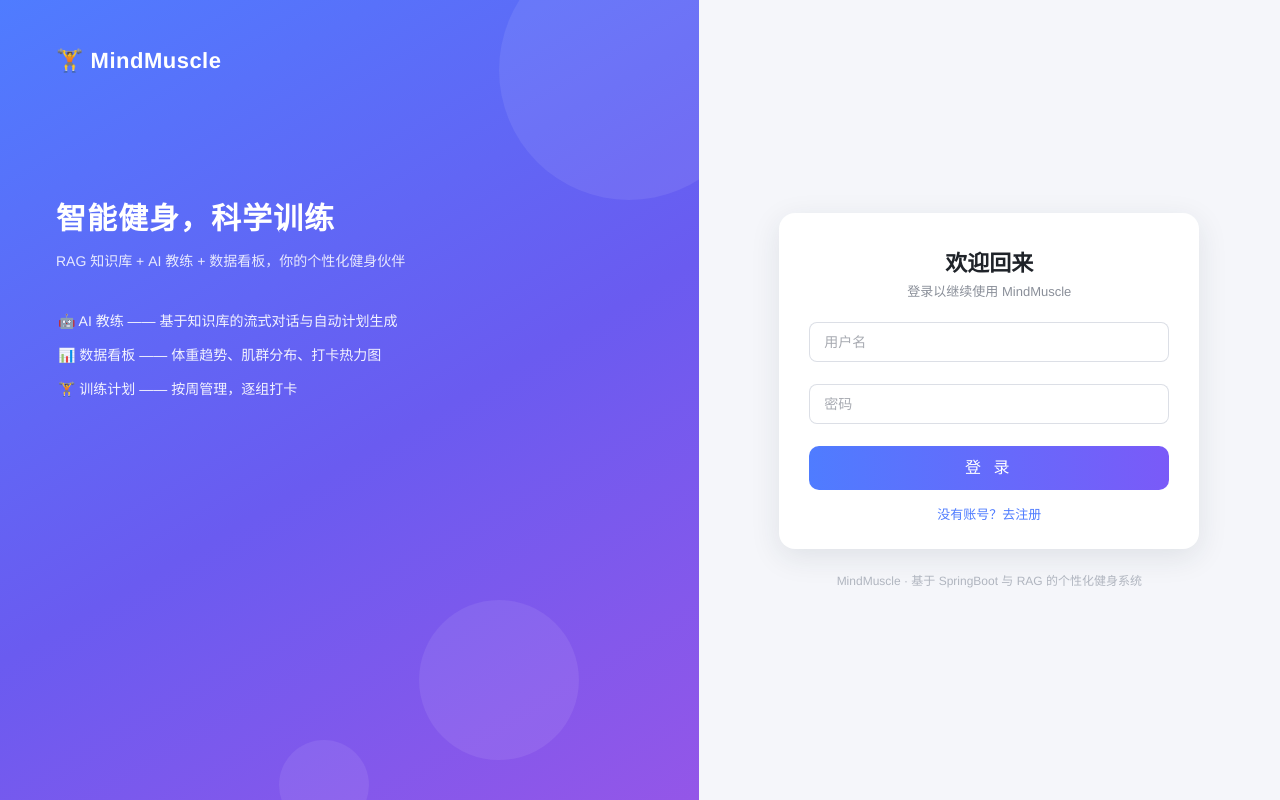
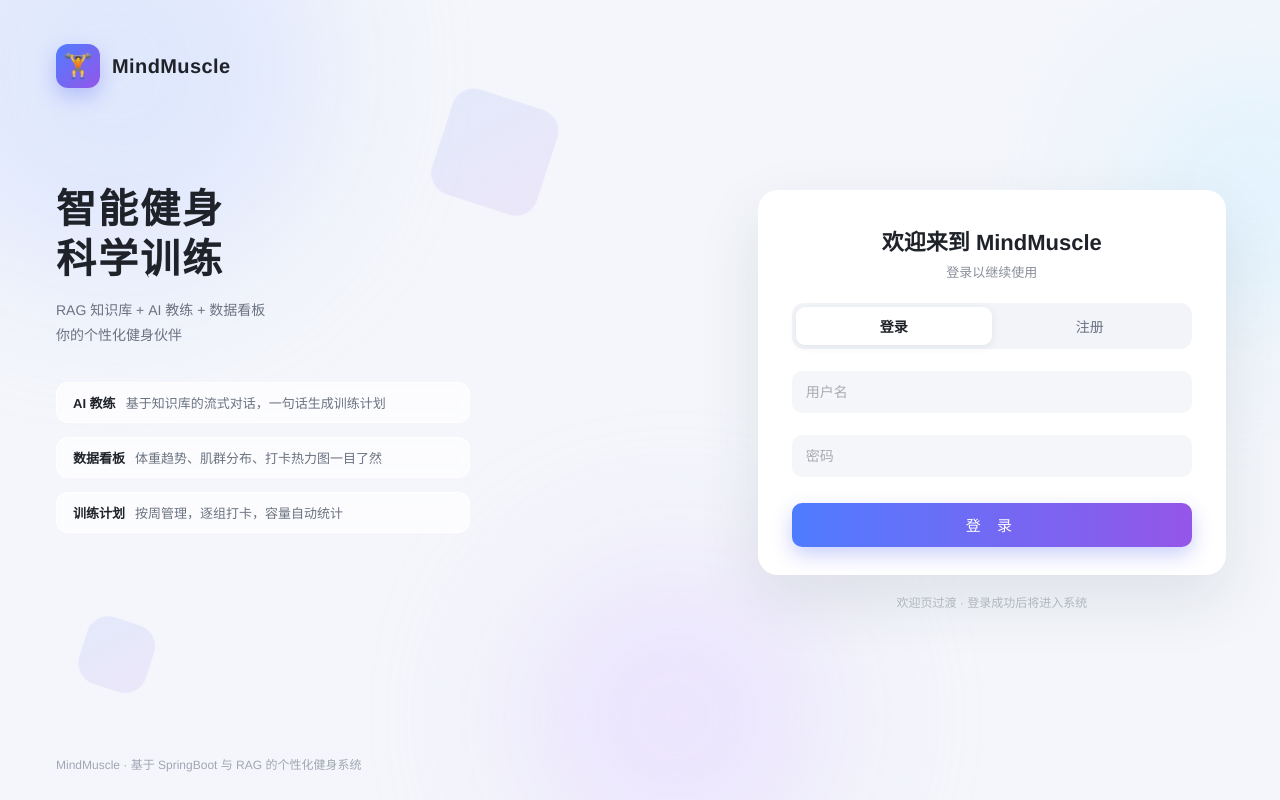
Before and after one commit to WJQ-malao/MindMuscle, a Vue app in the folder frontend/: page /login in a window 1280 px wide. Built offline with nearby package versions, Linux system fonts and the light colour scheme.

Commit message:
登录页浅色高级风改版(漂浮几何+品牌视觉+分段选项卡)+登录/注册成功欢迎过渡页(停留2s渐变进入系统)+系统页进入动画

```diff
--- a/frontend/src/layout/MainLayout.vue
+++ b/frontend/src/layout/MainLayout.vue
@@ -125,5 +125,9 @@ function onAvatarUpdated(url: string) {
   color: #fff; font-size: 14px; font-weight: 600;
   display: inline-flex; align-items: center; justify-content: center;
 }
-.main { background: #f5f6fa; padding: 20px; }
+.main { background: #f5f6fa; padding: 20px; animation: mmPageIn 0.5s ease both; }
+@keyframes mmPageIn {
+  from { opacity: 0; transform: translateY(14px); }
+  to { opacity: 1; transform: translateY(0); }
+}
 </style>
--- a/frontend/src/layout/MobileLayout.vue
+++ b/frontend/src/layout/MobileLayout.vue
@@ -43,6 +43,11 @@ const tabs = computed(() => (role === 'ADMIN' ? adminTabs : userTabs))
   background: #f5f6fa;
   display: flex;
   flex-direction: column;
+  animation: mmPageIn 0.5s ease both;
+}
+@keyframes mmPageIn {
+  from { opacity: 0; transform: translateY(14px); }
+  to { opacity: 1; transform: translateY(0); }
 }
 .page-content {
   flex: 1;
--- a/frontend/src/views/LoginView.vue
+++ b/frontend/src/views/LoginView.vue
@@ -1,29 +1,44 @@
 <template>
   <div class="login-page">
-    <!-- 左侧品牌面板（借鉴模板版式） -->
-    <aside class="brand-panel">
-      <div class="brand-logo">🏋️ MindMuscle</div>
-      <div class="brand-slogan">
-        <h1>智能健身，科学训练</h1>
-        <p>RAG 知识库 + AI 教练 + 数据看板，你的个性化健身伙伴</p>
+    <!-- 漂浮装饰 -->
+    <div class="shape s1" /><div class="shape s2" /><div class="shape s3" />
+    <div class="float-card fc1" /><div class="float-card fc2" />
+
+    <!-- 左侧品牌视觉 -->
+    <aside class="brand">
+      <div class="brand-head">
+        <div class="app-icon">🏋️</div>
+        <span class="brand-name">MindMuscle</span>
       </div>
-      <ul class="brand-features">
-        <li>🤖 AI 教练 —— 基于知识库的流式对话与自动计划生成</li>
-        <li>📊 数据看板 —— 体重趋势、肌群分布、打卡热力图</li>
-        <li>🏋️ 训练计划 —— 按周管理，逐组打卡</li>
-      </ul>
-      <div class="brand-circles"><i /><i /><i /></div>
+      <div class="brand-body">
+        <h1>智能健身<br />科学训练</h1>
+        <p>RAG 知识库 + AI 教练 + 数据看板<br />你的个性化健身伙伴</p>
+        <ul class="brand-points">
+          <li><b>AI 教练</b>基于知识库的流式对话，一句话生成训练计划</li>
+          <li><b>数据看板</b>体重趋势、肌群分布、打卡热力图一目了然</li>
+          <li><b>训练计划</b>按周管理，逐组打卡，容量自动统计</li>
+        </ul>
+      </div>
+      <div class="brand-foot">MindMuscle · 基于 SpringBoot 与 RAG 的个性化健身系统</div>
     </aside>
 
-    <!-- 右侧表单面板 -->
-    <main class="form-panel">
-      <el-card class="card" shadow="never">
-        <h2 class="card-title">{{ isRegister ? '创建账号' : '欢迎回来' }}</h2>
-        <p class="card-sub">{{ isRegister ? '两步完成注册，开始你的健身之旅' : '登录以继续使用 MindMuscle' }}</p>
+    <!-- 右侧登录卡片 -->
+    <main class="panel">
+      <div class="card">
+        <h2 class="card-title">欢迎来到 MindMuscle</h2>
+        <p class="card-sub">{{ isRegister ? '创建账号，开始你的健身之旅' : '登录以继续使用' }}</p>
+
+        <div class="tabs">
+          <button class="tab" :class="{ active: !isRegister }" @click="isRegister = false; step = 1">登录</button>
+          <button class="tab" :class="{ active: isRegister }" @click="isRegister = true; step = 1">注册</button>
+          <span class="tab-ink" :style="isRegister ? 'transform: translateX(100%)' : 'transform: translateX(0)'" />
+        </div>
+
         <el-steps v-if="isRegister" :active="step - 1" align-center finish-status="success" class="steps">
           <el-step title="账号信息" />
           <el-step title="身体数据" />
         </el-steps>
+
         <el-form :model="form" size="large" @keyup.enter="onSubmit">
           <template v-if="!isRegister || step === 1">
             <el-form-item>
@@ -52,19 +67,30 @@
               <el-input-number v-model="form.bodyFat" :min="1" :max="60" :precision="1" placeholder="体脂率 %（可选）" style="width: 100%" />
             </el-form-item>
           </template>
+
           <el-button v-if="isRegister && step === 2" style="width: 100%; margin-bottom: 10px" @click="step = 1">
             上一步
           </el-button>
-          <el-button class="submit-btn" type="primary" style="width: 100%" :loading="loading" @click="onSubmit">
+          <el-button class="submit" type="primary" style="width: 100%" :loading="loading" @click="onSubmit">
             {{ submitText }}
           </el-button>
-          <div class="switch" @click="toggleMode">
-            {{ isRegister ? '已有账号？去登录' : '没有账号？去注册' }}
-          </div>
         </el-form>
-      </el-card>
-      <div class="footer-tip">MindMuscle · 基于 SpringBoot 与 RAG 的个性化健身系统</div>
+      </div>
+      <div class="panel-foot">欢迎页过渡 · 登录成功后将进入系统</div>
     </main>
+
+    <!-- 登录成功欢迎过渡页（停留 ~2 秒后渐变进入系统） -->
+    <transition name="splash">
+      <div v-if="splash.show" class="splash" :class="{ leaving: splash.leaving }">
+        <div class="splash-inner">
+          <div class="splash-logo">🏋️</div>
+          <div class="splash-title">{{ splashText }}</div>
+          <div class="splash-name">{{ splash.nickname }}</div>
+          <div class="splash-bar"><i /></div>
+          <div class="splash-tip">正在进入系统…</div>
+        </div>
+      </div>
+    </transition>
   </div>
 </template>
 
@@ -88,15 +114,14 @@ const form = reactive({
   bodyFat: undefined as number | undefined,
 })
 
+/** 欢迎过渡页状态 */
+const splash = reactive({ show: false, leaving: false, nickname: '' })
+const splashText = computed(() => (isRegister.value ? '注册成功' : '登录成功'))
+
 const submitText = computed(() => {
   if (!isRegister.value) return '登 录'
   return step.value === 1 ? '下一步' : '完成注册'
 })
-
-function toggleMode() {
-  isRegister.value = !isRegister.value
-  step.value = 1
-}
 
 async function onSubmit() {
   if (!isRegister.value) {
@@ -131,7 +156,7 @@ async function doLogin() {
   try {
     const res: any = await authApi.login({ username: form.username, password: form.password })
     saveSession(res.data)
-    router.push(isMobile() ? '/m/home' : '/')
+    enterSplash(res.data.nickname)
   } catch {
     // 错误提示已由拦截器统一弹出
   } finally {
@@ -158,12 +183,25 @@ async function doRegister() {
     } catch {
       // 体重记录失败不阻塞注册流程
     }
-    router.push(isMobile() ? '/m/home' : '/')
+    enterSplash(res.data.nickname)
   } catch {
     // 错误提示已由拦截器统一弹出
   } finally {
     loading.value = false
   }
+}
+
+/** 欢迎过渡页：停留约 1.6s → 渐变淡出 0.4s → 进入系统 */
+function enterSplash(nickname: string) {
+  splash.nickname = nickname || form.username
+  splash.show = true
+  splash.leaving = false
+  setTimeout(() => {
+    splash.leaving = true
+  }, 1600)
+  setTimeout(() => {
+    router.push(isMobile() ? '/m/home' : '/')
+  }, 2050)
 }
 
 function saveSession(data: any) {
@@ -181,76 +219,169 @@ function isMobile() {
 </script>
 
 <style scoped>
+/* ===== 页面基底：浅色高级感 + 漂浮几何 ===== */
 .login-page {
   min-height: 100vh;
   display: flex;
-  background: #f5f6fa;
+  position: relative;
+  overflow: hidden;
+  background: #f4f6fb;
+}
+.shape {
+  position: absolute; border-radius: 50%; filter: blur(70px); opacity: 0.55; pointer-events: none;
+}
+.s1 { width: 420px; height: 420px; background: #cfdcff; top: -120px; left: -120px; animation: drift 14s ease-in-out infinite; }
+.s2 { width: 320px; height: 320px; background: #e4d6ff; bottom: -100px; left: 38%; animation: drift 11s ease-in-out infinite reverse; }
+.s3 { width: 260px; height: 260px; background: #d2f0ff; top: 10%; right: -80px; animation: drift 16s ease-in-out infinite; }
+.float-card {
+  position: absolute; border-radius: 22px; pointer-events: none;
+  background: linear-gradient(135deg, #4f7cff, #a55cf0); opacity: 0.10;
+}
+.fc1 { width: 110px; height: 110px; left: 34%; top: 14%; transform: rotate(18deg); animation: bob 9s ease-in-out infinite; }
+.fc2 { width: 70px; height: 70px; left: 6%; bottom: 12%; transform: rotate(-12deg); animation: bob 12s ease-in-out infinite reverse; }
+@keyframes drift {
+  0%, 100% { transform: translate(0, 0); }
+  50% { transform: translate(30px, -24px); }
+}
+@keyframes bob {
+  0%, 100% { transform: rotate(18deg) translateY(0); }
+  50% { transform: rotate(18deg) translateY(-16px); }
 }
 
-/* ===== 左侧品牌面板 ===== */
-.brand-panel {
-  flex: 1.1;
-  position: relative;
-  overflow: hidden;
-  padding: 48px 56px;
-  display: flex;
-  flex-direction: column;
-  color: #fff;
-  background: linear-gradient(150deg, #4f7cff 0%, #6a5bf0 55%, #9456e8 100%);
+/* ===== 左侧品牌视觉 ===== */
+.brand {
+  flex: 1.15;
+  position: relative; z-index: 1;
+  padding: 44px 40px 28px 56px;
+  display: flex; flex-direction: column;
 }
-.brand-logo { font-size: 22px; font-weight: 700; letter-spacing: 0.5px; }
-.brand-slogan { margin-top: 15vh; }
-.brand-slogan h1 { font-size: 30px; margin: 0 0 12px; letter-spacing: 1px; }
-.brand-slogan p { font-size: 14px; opacity: 0.85; margin: 0; }
-.brand-features { margin: 40px 0 0; padding: 0; list-style: none; }
-.brand-features li {
-  font-size: 14px; opacity: 0.92; margin-bottom: 14px;
-  padding-left: 2px;
+.brand-head { display: flex; align-items: center; gap: 12px; }
+.app-icon {
+  width: 44px; height: 44px; border-radius: 12px;
+  background: linear-gradient(135deg, #4f7cff, #9456e8);
+  display: flex; align-items: center; justify-content: center;
+  font-size: 24px; box-shadow: 0 8px 20px rgba(94, 108, 240, 0.35);
 }
-.brand-circles i {
-  position: absolute; border-radius: 50%; background: rgba(255, 255, 255, 0.08);
+.brand-name { font-size: 20px; font-weight: 700; color: #1f2329; letter-spacing: 0.4px; }
+.brand-body { margin-top: 12vh; }
+.brand-body h1 {
+  font-size: 40px; line-height: 1.25; margin: 0 0 14px;
+  color: #1f2329; letter-spacing: 2px; font-weight: 800;
 }
-.brand-circles i:nth-child(1) { width: 260px; height: 260px; right: -60px; top: -60px; }
-.brand-circles i:nth-child(2) { width: 160px; height: 160px; right: 120px; bottom: 40px; }
-.brand-circles i:nth-child(3) { width: 90px; height: 90px; left: 40%; bottom: -30px; }
+.brand-body p { font-size: 14px; color: #6b7280; line-height: 1.8; margin: 0 0 34px; }
+.brand-points { list-style: none; margin: 0; padding: 0; }
+.brand-points li {
+  font-size: 13px; color: #6b7280; margin-bottom: 14px;
+  padding: 10px 16px; background: rgba(255, 255, 255, 0.7);
+  border: 1px solid rgba(255, 255, 255, 0.9);
+  border-radius: 12px; backdrop-filter: blur(6px);
+  max-width: 380px;
+}
+.brand-points b { color: #1f2329; margin-right: 10px; }
+.brand-foot { margin-top: auto; font-size: 12px; color: #a0a6b3; }
 
-/* ===== 右侧表单面板 ===== */
-.form-panel {
-  flex: 1;
-  display: flex;
-  flex-direction: column;
-  align-items: center;
-  justify-content: center;
+/* ===== 右侧卡片 ===== */
+.panel {
+  flex: 1; position: relative; z-index: 1;
+  display: flex; flex-direction: column;
+  align-items: center; justify-content: center;
   padding: 24px;
 }
 .card {
-  width: 400px;
-  max-width: 100%;
-  border: none;
-  border-radius: 16px;
-  box-shadow: 0 8px 30px rgba(31, 45, 61, 0.10);
-  padding: 6px 10px;
+  width: 400px; max-width: 100%;
+  background: #fff;
+  border-radius: 20px;
+  box-shadow: 0 24px 64px rgba(31, 45, 61, 0.10);
+  padding: 34px 34px 28px;
 }
-.card-title { text-align: center; margin: 6px 0 4px; font-size: 22px; color: #1f2329; }
+.card-title { text-align: center; margin: 0 0 6px; font-size: 22px; color: #1f2329; }
 .card-sub { text-align: center; color: #8a8f99; font-size: 13px; margin: 0 0 22px; }
-.steps { margin-bottom: 22px; }
-.submit-btn {
-  height: 44px;
-  font-size: 16px;
-  letter-spacing: 4px;
+
+/* 分段选项卡 */
+.tabs {
+  position: relative; display: flex;
+  background: #f2f4f9; border-radius: 12px; padding: 4px;
+  margin-bottom: 22px;
+}
+.tab {
+  flex: 1; position: relative; z-index: 1;
+  border: none; background: transparent; cursor: pointer;
+  padding: 9px 0; font-size: 14px; color: #6b7280; border-radius: 9px;
+  transition: color 0.25s;
+}
+.tab.active { color: #1f2329; font-weight: 600; }
+.tab-ink {
+  position: absolute; top: 4px; bottom: 4px; left: 4px; width: calc(50% - 4px);
+  background: #fff; border-radius: 9px;
+  box-shadow: 0 2px 8px rgba(31, 45, 61, 0.08);
+  transition: transform 0.28s ease;
+}
+.steps { margin-bottom: 20px; }
+
+/* 填充式输入框（高级感） */
+.card :deep(.el-input__wrapper) {
+  background: #f5f6fa;
+  box-shadow: none;
   border-radius: 10px;
-  background: linear-gradient(90deg, #4f7cff, #7a5af8);
-  border: none;
+  padding: 2px 14px;
 }
-.submit-btn:hover { opacity: 0.92; }
-.switch { text-align: center; margin-top: 14px; color: #4f7cff; cursor: pointer; font-size: 13px; }
-.switch:hover { text-decoration: underline; }
-.footer-tip { margin-top: 22px; color: #b0b5bf; font-size: 12px; }
+.card :deep(.el-input__wrapper.is-focus) {
+  box-shadow: 0 0 0 2px rgba(79, 124, 255, 0.18);
+  background: #fff;
+}
+.submit {
+  height: 44px; font-size: 15px; letter-spacing: 6px;
+  border: none; border-radius: 10px; margin-top: 4px;
+  background: linear-gradient(90deg, #4f7cff, #9456e8);
+  box-shadow: 0 8px 20px rgba(94, 108, 240, 0.32);
+  transition: transform 0.15s ease, opacity 0.2s;
+}
+.submit:hover { opacity: 0.93; transform: translateY(-1px); }
+.panel-foot { margin-top: 18px; font-size: 12px; color: #b0b5bf; }
 
-/* 窄屏：隐藏左侧面板 */
+/* ===== 欢迎过渡页 ===== */
+.splash {
+  position: fixed; inset: 0; z-index: 3000;
+  display: flex; align-items: center; justify-content: center;
+  background: linear-gradient(150deg, #4f7cff 0%, #6a5bf0 55%, #9456e8 100%);
+  transition: opacity 0.4s ease;
+}
+.splash.leaving { opacity: 0; }
+.splash-inner { text-align: center; color: #fff; animation: pop 0.45s ease both; }
+.splash-logo {
+  width: 84px; height: 84px; margin: 0 auto 18px;
+  border-radius: 22px; background: rgba(255, 255, 255, 0.16);
+  border: 1px solid rgba(255, 255, 255, 0.25);
+  display: flex; align-items: center; justify-content: center; font-size: 44px;
+  backdrop-filter: blur(4px);
+  animation: pulse 1.6s ease-in-out infinite;
+}
+.splash-title { font-size: 20px; font-weight: 700; letter-spacing: 2px; }
+.splash-name { font-size: 14px; opacity: 0.85; margin-top: 8px; }
+.splash-bar {
+  width: 200px; height: 4px; margin: 26px auto 12px;
+  background: rgba(255, 255, 255, 0.25); border-radius: 4px; overflow: hidden;
+}
+.splash-bar i {
+  display: block; height: 100%; width: 0;
+  background: #fff; border-radius: 4px;
+  animation: fill 1.55s linear forwards;
+}
+.splash-tip { font-size: 12px; opacity: 0.7; }
+@keyframes fill { to { width: 100%; } }
+@keyframes pop {
+  from { opacity: 0; transform: translateY(14px) scale(0.97); }
+  to { opacity: 1; transform: translateY(0) scale(1); }
+}
+@keyframes pulse {
+  0%, 100% { transform: scale(1); }
+  50% { transform: scale(1.05); }
+}
+
+/* 窄屏：隐藏左侧，保留浅色底与漂浮装饰 */
 @media (max-width: 900px) {
-  .brand-panel { display: none; }
-  .login-page { background: linear-gradient(150deg, #4f7cff, #9456e8); }
-  .card { box-shadow: 0 8px 30px rgba(0, 0, 0, 0.18); }
+  .brand { display: none; }
+  .card { width: 92vw; }
+  .panel-foot { display: none; }
 }
 </style>
```
